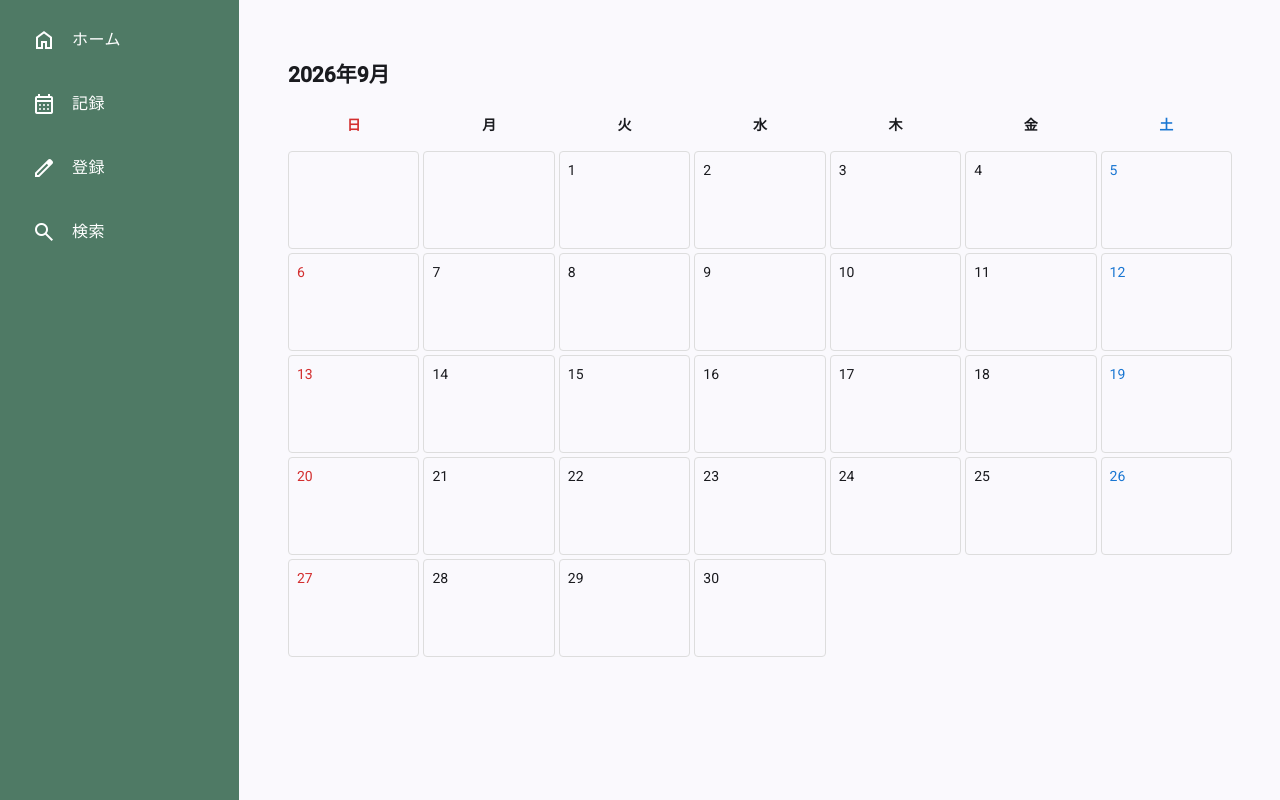
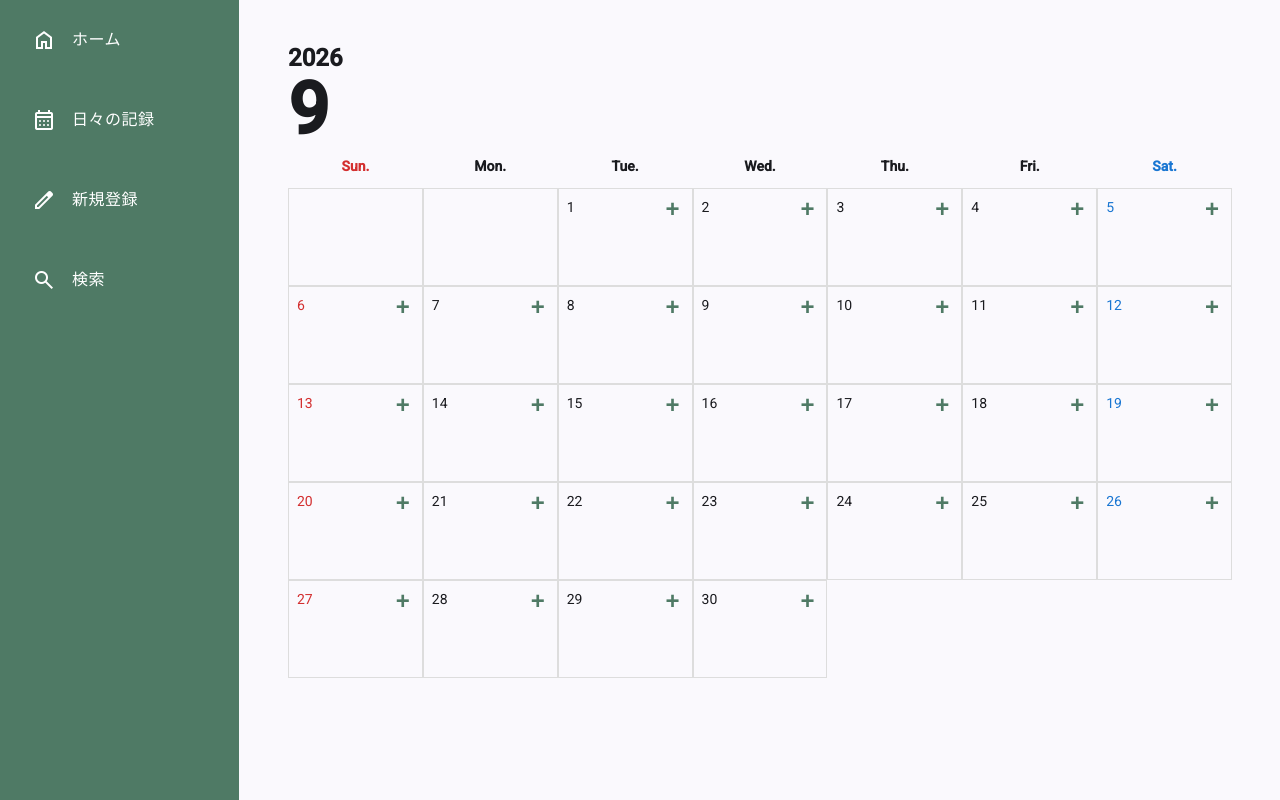
Before and after one commit to k5-mina/life-log-frontend, an Angular app: page /records in a window 1280 px wide. Built offline with nearby package versions, Linux system fonts and the light colour scheme.

Commit message:
カレンダーから入力フォームへ遷移する機能の実装

```diff
--- a/src/app/features/calendar/calendar.html
+++ b/src/app/features/calendar/calendar.html
@@ -1,14 +1,30 @@
 <section class="calendar">
-  <h2>{{ year }}年{{ month }}月</h2>
+  <div class="calendar-header">
+    <span class="year-label">{{ year }}</span>
+    <span class="month-label">{{ month }}</span>
+  </div>
 
   <div class="calendar-grid">
-    @for (weekday of ['日', '月', '火', '水', '木', '金', '土']; track $index) {
+    @for (weekday of ['Sun.', 'Mon.', 'Tue.', 'Wed.', 'Thu.', 'Fri.', 'Sat.']; track $index) {
       <div class="weekday">{{ weekday }}</div>
     }
 
     @for (day of days; track $index) {
       <div class="day">
-        {{ day }}
+        @if (day !== null) {
+          <div class="day-header">
+            <span>{{ day }}</span>
+
+            <button
+              type="button"
+              class="add-button"
+              [attr.aria-label]="day + '日の記録を追加'"
+              (click)="openRegisterForm(day)"
+            >
+              +
+            </button>
+          </div>
+        }
       </div>
     }
   </div>
--- a/src/app/features/calendar/calendar.scss
+++ b/src/app/features/calendar/calendar.scss
@@ -1,11 +1,27 @@
 .calendar {
   padding: 24px;
+}
+
+.calendar-header {
+  display: flex;
+  flex-direction: column;
+}
+
+.year-label {
+  font-size: 24px;
+  font-weight: bold;
+  margin-bottom: 32px;
+}
+
+.month-label {
+  font-size: 72px;
+  font-weight: bold;
+  margin-bottom: 24px;
 }
 
 .calendar-grid {
   display: grid;
   grid-template-columns: repeat(7, 1fr);
-  gap: 4px;
 }
 
 .weekday {
@@ -18,7 +34,7 @@
   min-height: 80px;
   padding: 8px;
   border: 1px solid #ddd;
-  border-radius: 4px;
+  border-radius: 0;
 }
 
 // 日曜日
@@ -32,3 +48,24 @@
 .day:nth-child(7n) {
   color: #1976d2;
 }
+
+.day-header {
+  display: flex;
+  justify-content: space-between;
+  align-items: flex-start;
+}
+
+.add-button {
+  border: none;
+  background: transparent;
+  color: #4f7a65;
+  font-size: 24px;
+  font-weight: 700;
+  line-height: 1;
+  cursor: pointer;
+  padding: 0 4px;
+
+  &:hover {
+    color: #2e7d32;
+  }
+}
--- a/src/app/features/calendar/calendar.ts
+++ b/src/app/features/calendar/calendar.ts
@@ -1,4 +1,6 @@
 import { Component } from '@angular/core';
+import { Router } from '@angular/router';
+import { inject } from '@angular/core';
 
 @Component({
   imports: [],
@@ -7,6 +9,8 @@ import { Component } from '@angular/core';
   templateUrl: './calendar.html',
 })
 export class Calendar {
+  private readonly router = inject(Router);
+
   readonly currentDate = new Date();
 
   readonly year = this.currentDate.getFullYear();
@@ -27,9 +31,14 @@ export class Calendar {
       days.push(day);
     }
 
-    console.log('lastday:', lastDate);
-    console.log('days:', days);
-
     return days;
   }
+
+  openRegisterForm(day: number): void {
+    const date = `${this.year}-${String(this.month).padStart(2, '0')}-${String(day).padStart(2, '0')}`;
+
+    this.router.navigate(['register'], {
+      queryParams: { date },
+    });
+  }
 }
--- a/src/app/features/noise-log/noise-log-form/noise-log-form.ts
+++ b/src/app/features/noise-log/noise-log-form/noise-log-form.ts
@@ -1,4 +1,4 @@
-import { Component, inject } from '@angular/core';
+import { Component, inject, OnInit } from '@angular/core';
 import {
   AbstractControl,
   FormControl,
@@ -17,6 +17,7 @@ import { MatInputModule } from '@angular/material/input';
 import { NoiseLog } from '../noise-log';
 import { DateAdapter } from '@angular/material/core';
 import { CustomDateAdapter } from '../../../core/date/custom-date-adapter';
+import { ActivatedRoute } from '@angular/router';
 
 @Component({
   imports: [
@@ -39,8 +40,10 @@ import { CustomDateAdapter } from '../../../core/date/custom-date-adapter';
   styleUrl: './noise-log-form.scss',
   templateUrl: './noise-log-form.html',
 })
-export class NoiseLogForm {
+export class NoiseLogForm implements OnInit {
   private readonly noiseLogService = inject(NoiseLog);
+
+  private readonly route = inject(ActivatedRoute);
 
   noiseLogForm = new FormGroup(
     {
@@ -71,6 +74,18 @@ export class NoiseLogForm {
       validators: this.timeRangeValidator,
     },
   );
+
+  ngOnInit(): void {
+    const date = this.route.snapshot.queryParamMap.get('date');
+
+    if (date) {
+      const [year, month, day] = date.split('-').map(Number);
+
+      this.noiseLogForm.patchValue({
+        occurrenceDate: new Date(year, month - 1, day),
+      });
+    }
+  }
 
   timeRangeValidator(control: AbstractControl): ValidationErrors | null {
     const startTime = control.get('startTime')?.value;
@@ -105,10 +120,10 @@ export class NoiseLogForm {
 
     const formValue = this.noiseLogForm.getRawValue();
     this.noiseLogService.register(formValue).subscribe({
-      next: (responce) => {
-        console.log('登録成功：', responce);
+      next: (response: unknown) => {
+        console.log('登録成功：', response);
       },
-      error: (error) => {
+      error: (error: unknown) => {
         console.error('登録失敗：', error);
       },
     });
--- a/src/app/features/noise-log/noise-log.ts
+++ b/src/app/features/noise-log/noise-log.ts
@@ -1,7 +1,9 @@
 import { HttpClient } from '@angular/common/http';
-import { inject, Service } from '@angular/core';
+import { inject, Injectable } from '@angular/core';
 
-@Service()
+@Injectable({
+  providedIn: 'root',
+})
 export class NoiseLog {
   private readonly http = inject(HttpClient);
 
--- a/src/app/layout/sidebar/sidebar.html
+++ b/src/app/layout/sidebar/sidebar.html
@@ -7,12 +7,12 @@
 
     <a mat-list-item routerLink="/records">
       <mat-icon matListItemIcon>calendar_month</mat-icon>
-      <span class="menus">記録</span>
+      <span class="menus">日々の記録</span>
     </a>
 
     <a mat-list-item routerLink="/register">
       <mat-icon matListItemIcon>edit</mat-icon>
-      <span class="menus">登録</span>
+      <span class="menus">新規登録</span>
     </a>
 
     <a mat-list-item routerLink="/search">
--- a/src/app/layout/sidebar/sidebar.scss
+++ b/src/app/layout/sidebar/sidebar.scss
@@ -15,7 +15,7 @@ mat-nav-list mat-icon {
 }
 
 a[mat-list-item] {
-  margin-bottom: 16px;
+  margin-bottom: 32px;
 }
 
 .menus {
```
